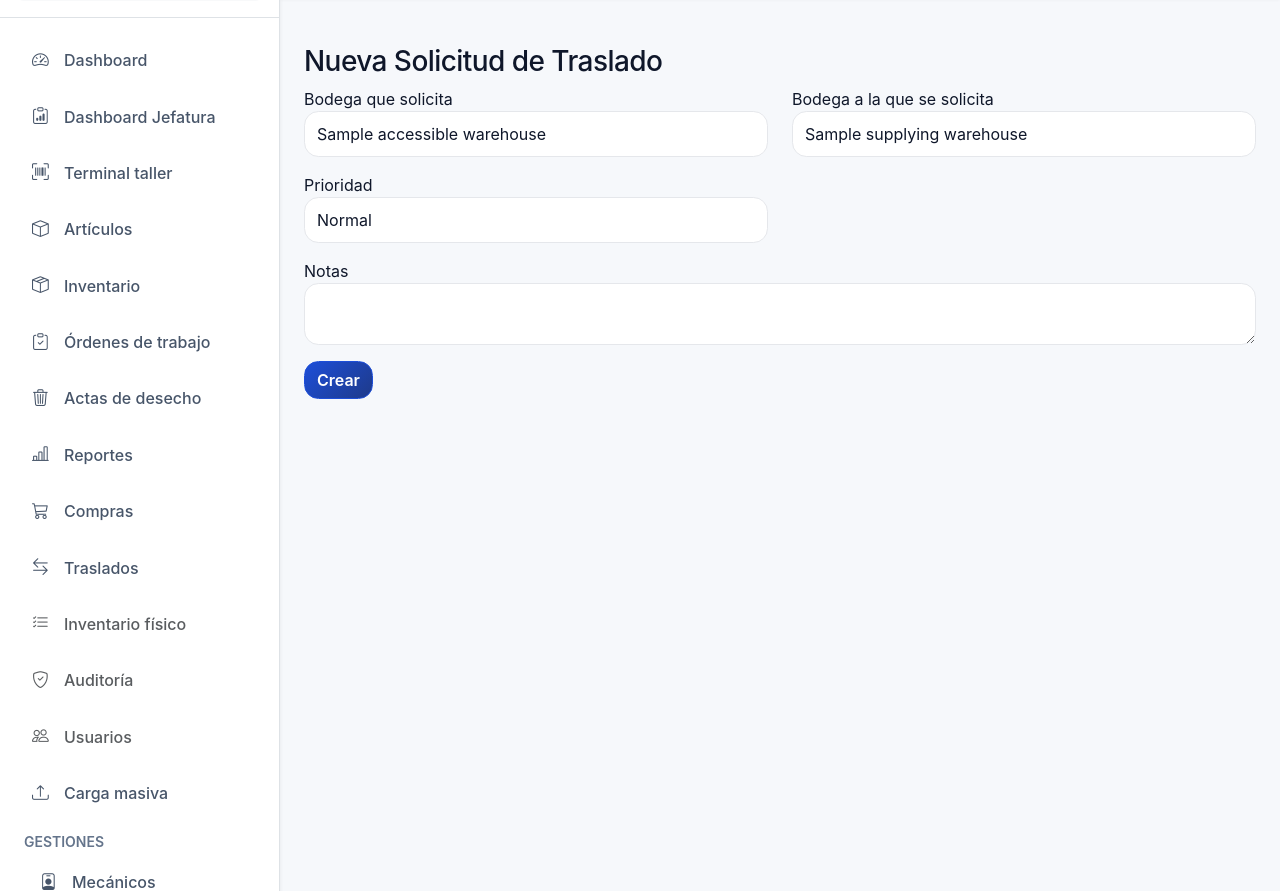
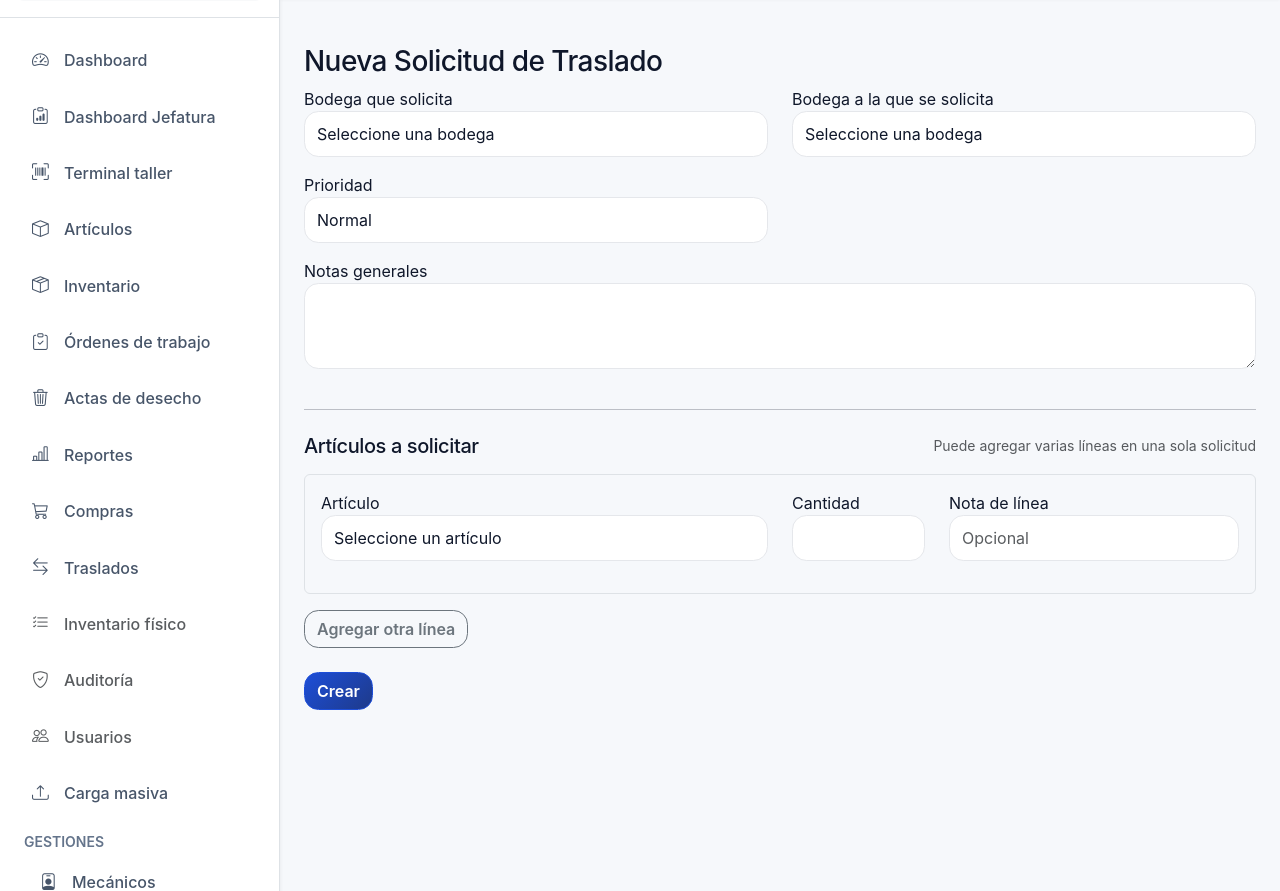
Before and after one commit to alamodylan/sistema-atm, a Python web app: template app/templates/transfers/create_request.html in a window 1280 px wide. Shown: the part 84-975 px from the top of the page. Run offline with Jinja, Linux system fonts and the light colour scheme; the template is opened without the code that fills it: most values are stand-ins (such as "Sample title", 1, 10 or a date in 2020).

Commit message:
Mejora en traslados

```diff
--- a/app/routes/work_order_requests.py
+++ b/app/routes/work_order_requests.py
@@ -1,3 +1,4 @@
+# routes/work_order_requests.py
 from decimal import Decimal, InvalidOperation
 
 from flask import Blueprint, flash, redirect, request, url_for
--- a/app/templates/transfers/create_request.html
+++ b/app/templates/transfers/create_request.html
@@ -12,15 +12,22 @@
             <div class="col-md-6 mb-3">
                 <label>Bodega que solicita</label>
                 <select name="origin_warehouse_id" class="form-control" required>
+                    <option value="">Seleccione una bodega</option>
                     {% for w in accessible_warehouses %}
                     <option value="{{ w.id }}">{{ w.name }}</option>
                     {% endfor %}
                 </select>
+                {% if not accessible_warehouses %}
+                <div class="form-text text-danger">
+                    No tienes bodegas asignadas en tus permisos.
+                </div>
+                {% endif %}
             </div>
 
             <div class="col-md-6 mb-3">
                 <label>Bodega a la que se solicita</label>
                 <select name="destination_warehouse_id" class="form-control" required>
+                    <option value="">Seleccione una bodega</option>
                     {% for w in supplying_warehouses %}
                     <option value="{{ w.id }}">{{ w.name }}</option>
                     {% endfor %}
@@ -36,10 +43,62 @@
             </div>
 
             <div class="col-md-12 mb-3">
-                <label>Notas</label>
-                <textarea name="notes" class="form-control"></textarea>
+                <label>Notas generales</label>
+                <textarea name="notes" class="form-control" rows="3"></textarea>
             </div>
+        </div>
 
+        <hr class="my-4">
+
+        <div class="d-flex justify-content-between align-items-center mb-3">
+            <h5 class="mb-0">Artículos a solicitar</h5>
+            <small class="text-muted">Puede agregar varias líneas en una sola solicitud</small>
+        </div>
+
+        <div id="request-lines-wrapper">
+            <div class="request-line border rounded p-3 mb-3">
+                <div class="row">
+                    <div class="col-md-6 mb-3">
+                        <label>Artículo</label>
+                        <select name="article_id[]" class="form-control" required>
+                            <option value="">Seleccione un artículo</option>
+                            {% for a in articles %}
+                            <option value="{{ a.id }}">
+                                {{ a.code }} - {{ a.name }}
+                            </option>
+                            {% endfor %}
+                        </select>
+                    </div>
+
+                    <div class="col-md-2 mb-3">
+                        <label>Cantidad</label>
+                        <input
+                            type="number"
+                            step="0.01"
+                            min="0.01"
+                            name="quantity_requested[]"
+                            class="form-control"
+                            required
+                        >
+                    </div>
+
+                    <div class="col-md-4 mb-3">
+                        <label>Nota de línea</label>
+                        <input
+                            type="text"
+                            name="line_notes[]"
+                            class="form-control"
+                            placeholder="Opcional"
+                        >
+                    </div>
+                </div>
+            </div>
+        </div>
+
+        <div class="mb-4">
+            <button type="button" class="btn btn-outline-secondary" id="add-line-btn">
+                Agregar otra línea
+            </button>
         </div>
 
         <button class="btn btn-primary">Crear</button>
@@ -48,4 +107,22 @@
 
 </div>
 
+<script>
+document.addEventListener("DOMContentLoaded", function () {
+    const addLineBtn = document.getElementById("add-line-btn");
+    const wrapper = document.getElementById("request-lines-wrapper");
+
+    addLineBtn.addEventListener("click", function () {
+        const firstLine = wrapper.querySelector(".request-line");
+        const newLine = firstLine.cloneNode(true);
+
+        newLine.querySelectorAll("select, input").forEach(function (field) {
+            field.value = "";
+        });
+
+        wrapper.appendChild(newLine);
+    });
+});
+</script>
+
 {% endblock %}
```
Also changed, not shown: app/routes/transfer_routes.py (+49 -3 lines).
